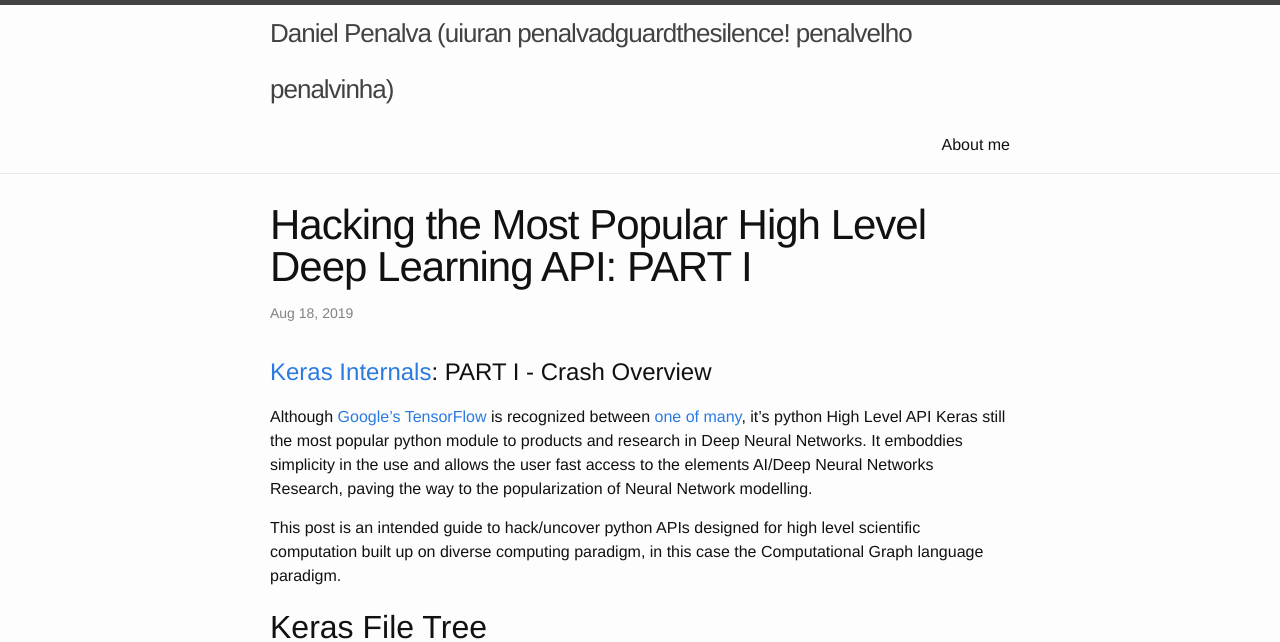
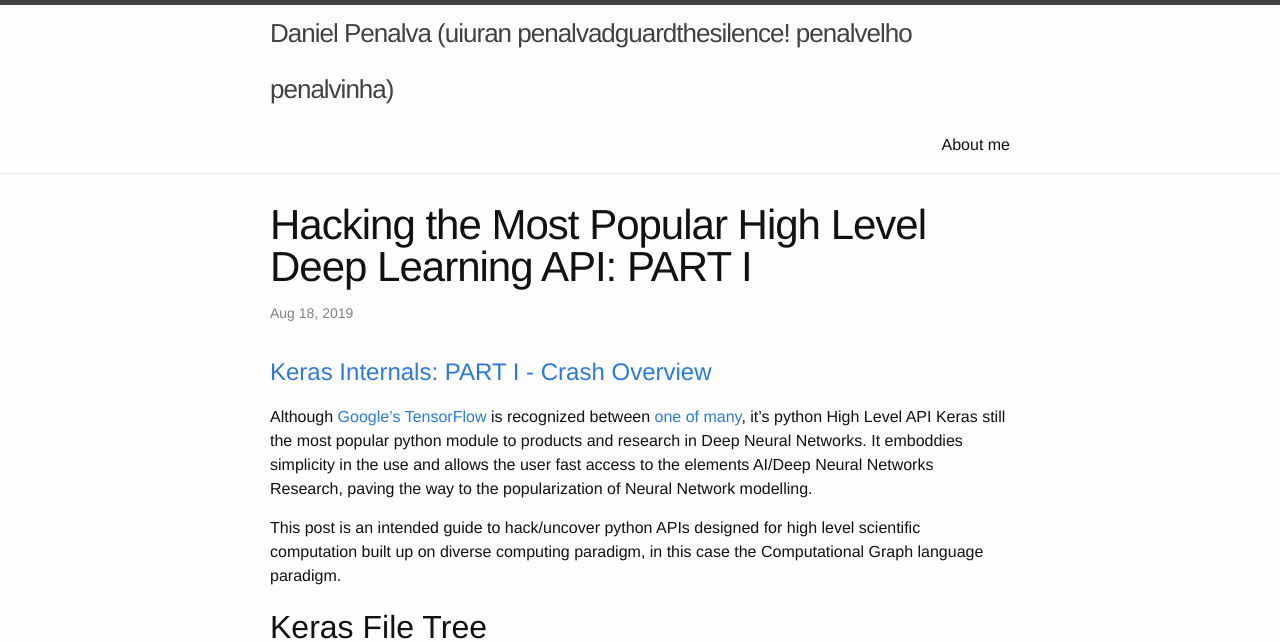
Before and after one commit to Uiuran/portfolio-datascience, a Jekyll site: the page built from _posts/2019-08-18-Keras-Deep-Learning-High-Level-API-Dismistified.markdown, in a window 1280 px wide and 900 px high, cut to the strip 0-642 px from the top of the window. Built offline with Jekyll 4.4.1, drawn with Linux system fonts in a browser that asks for light colours; comment, search, counter and statistics services are not loaded.

```diff
--- a/_posts/2019-08-18-Keras-Deep-Learning-High-Level-API-Dismistified.markdown
+++ b/_posts/2019-08-18-Keras-Deep-Learning-High-Level-API-Dismistified.markdown
@@ -5,7 +5,7 @@ categories: keras tensorflow deeplearning
 comments: true
 published: true
 ---
-# [Keras Internals][kerasurl]: PART I - Crash Overview
+# [Keras Internals: PART I - Crash Overview][kerasurl]
 
 
 Although [Google's TensorFlow][tensorflowurl] is recognized between [one of many][dllibs], it's python High Level API Keras still the most popular python module to products and research in Deep Neural Networks. It emboddies simplicity in the use and allows the user fast access to the elements AI/Deep Neural Networks Research, paving the way to the popularization of Neural Network modelling.
```
